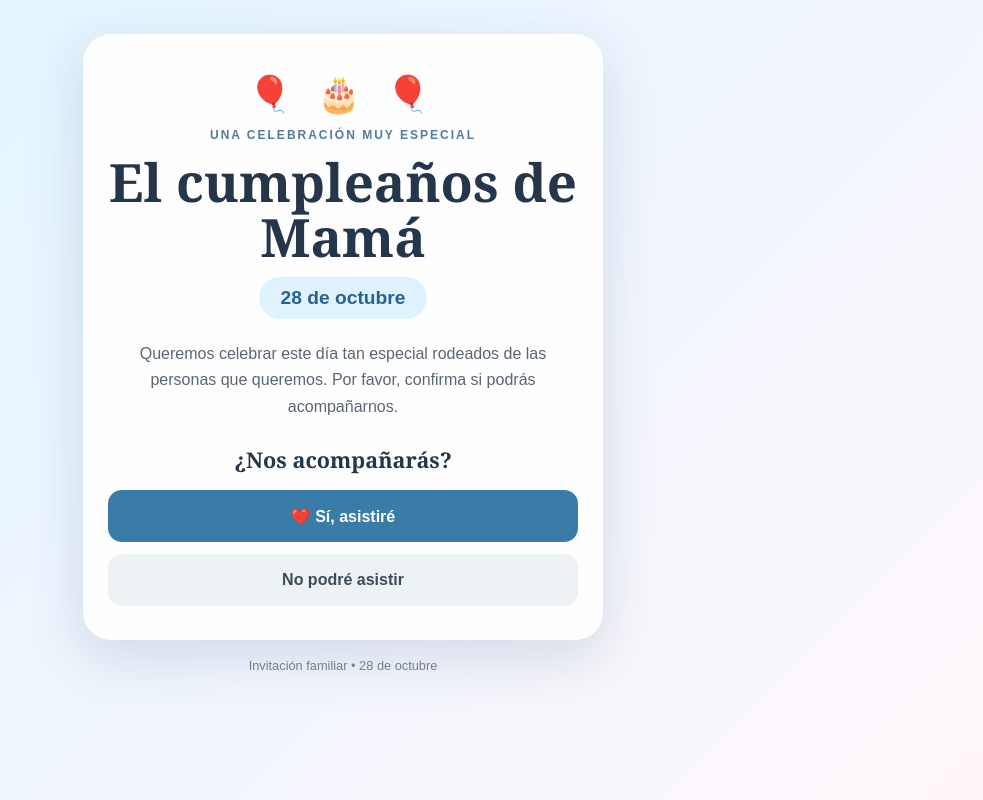
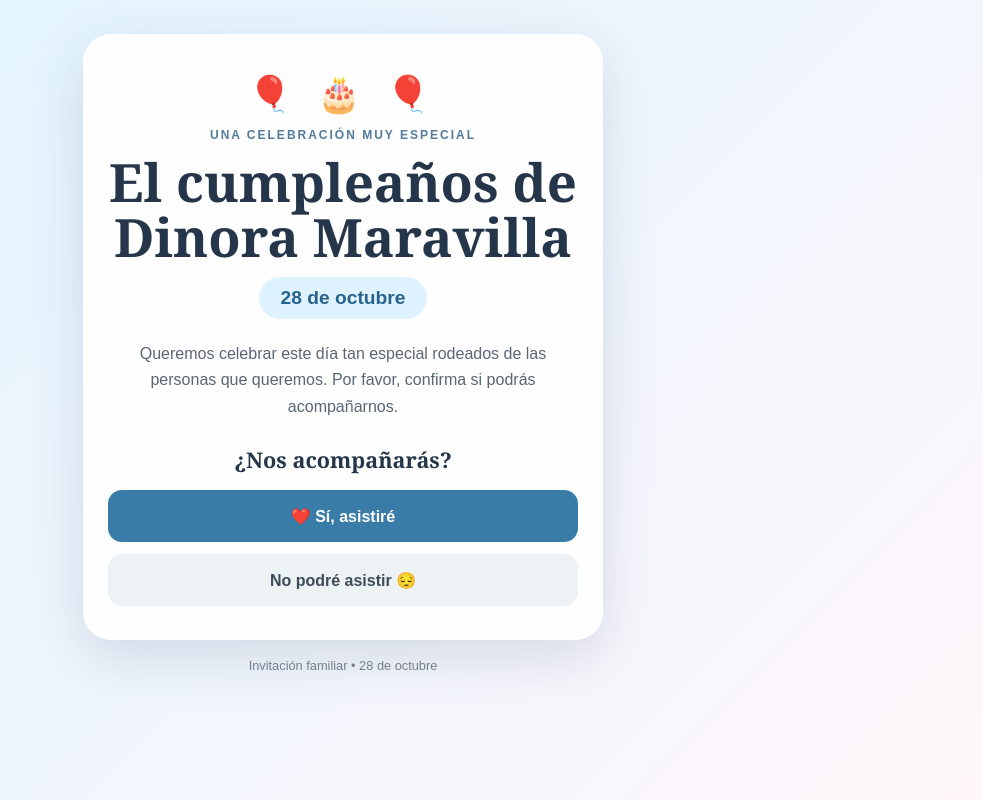
Before and after one commit to Alvmrvilla/cumple-mama-28-octubre, a website: page index.html in a window 1280 px wide. Shown: the whole page, without its empty margins (297-1280 px from the left). Drawn offline with Linux system fonts and the light colour scheme.

Commit message:
Update index.html

```diff
--- a/index.html
+++ b/index.html
@@ -10,7 +10,7 @@
   <main class="card">
     <div class="balloons">🎈 🎂 🎈</div>
     <p class="eyebrow">Una celebración muy especial</p>
-    <h1>El cumpleaños de Mamá</h1>
+    <h1>El cumpleaños de Dinora Maravilla</h1>
     <div class="date">28 de octubre</div>
     <p class="message">
       Queremos celebrar este día tan especial rodeados de las personas que queremos.
@@ -21,7 +21,7 @@
       <h2>¿Nos acompañarás?</h2>
       <div class="buttons">
         <button id="yesBtn" class="primary">❤️ Sí, asistiré</button>
-        <button id="noBtn" class="secondary">No podré asistir</button>
+        <button id="noBtn" class="secondary">No podré asistir 😔 </button>
       </div>
     </section>
 
@@ -133,7 +133,7 @@ document.getElementById("noConfirmBtn").onclick = async () => {
 
 document.getElementById("shareBtn").onclick = () => {
   const url = window.location.href;
-  const text = `🎂 Invitación al cumpleaños de Mamá\n📅 28 de octubre\n\nConfirma tu asistencia aquí:\n${url}`;
+  const text = `🎂 Invitación al cumpleaños de Dinora Maravilla\n📅 28 de octubre\n\nConfirma tu asistencia aquí:\n${url}`;
   window.open(`https://wa.me/?text=${encodeURIComponent(text)}`, "_blank");
 };
 </script>
```
